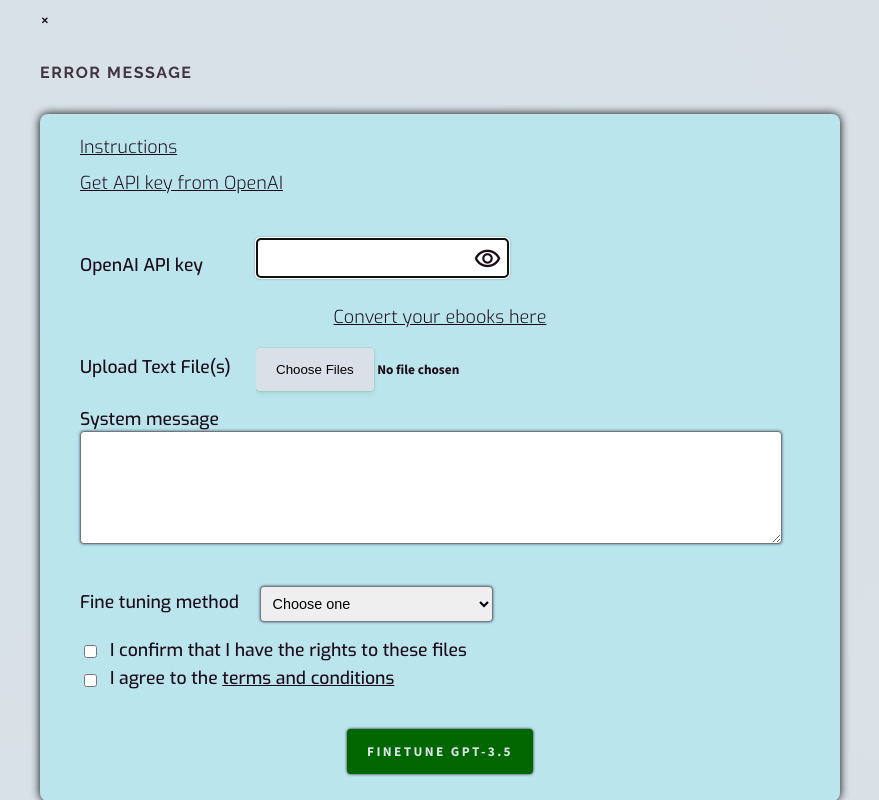
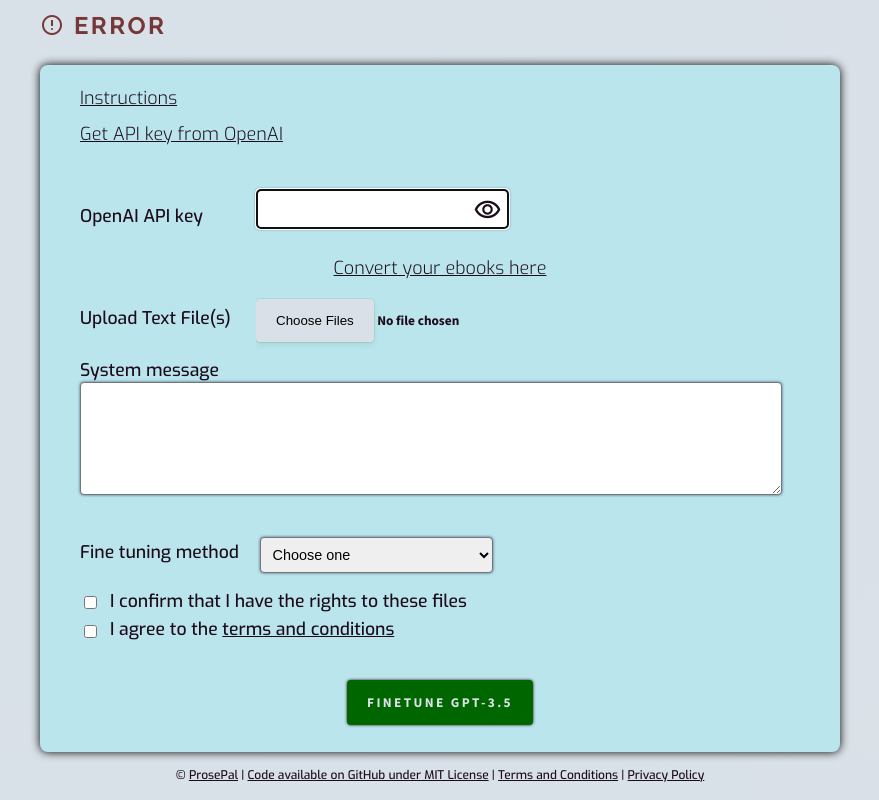
Before and after one commit to ashrobertsdragon/Finetune-GPT-3.5-for-Authors, a Flask app: page /finetune in a window 1280 px wide. Shown: the part 50-850 px from the top of the page, without its empty margins (200-1079 px from the left). Run offline with Flask 3, Linux system fonts and the light colour scheme; parts of the project's set-up code (start-up, migrations or seed data) failed here and were passed over; some libraries are stand-ins or nearby versions.

Commit message:
last of modals styled

```diff
--- a/src/static/css/forms.css
+++ b/src/static/css/forms.css
@@ -203,40 +203,38 @@ div {
 .error-modal {
   display: none; /* Hide the modal by default */
   position: fixed;
-  z-index: 1;
-  left: 0;
-  top: 0;
-  width: 100%;
-  height: 100%;
-  background-color: rgba(0,0,0,0.4);
+  top: 50%;
+  left: 50%;
+  transform: translate(-50%, -50%);
+  max-width: 400px;
+  padding: 20px;
+  background-color: #c7c9cc;
+  color: #600d0d;
+  border-color: #600d0d;
+  border-width: 2px;
+  border-style: solid;
+  box-sizing: border-box;
+  border-radius: 6px;
 }
 
-.error-modal-content {
-  background-color: #DBE1E7;
-  color: #1C0B19;
-  margin: 15% auto;
-  padding: 20px;
-  border: 1px solid #BBE5ED;
-  width: 50%;
-  text-align: center;
-}
-body.dark-mode .error-modal-content {
-  background-color: #1C0B19;
-  color: #DBE1E7;
-  border: 1px solid #3F5C7D
+.error-modal-title {
+  color: #600d0d;
+  font-size: 1.5rem;
+  text-transform: uppercase;
+  opacity: 0.8;
+  line-height: 1.2;
 }
 
-.error-modal-close {
-  color: #BBE5ED;
-  float: right;
-  font-size: 28px;
-  font-weight: bold;
-  cursor: pointer;
+.err-circle {
+  font-weight: 300;
+  padding-right: 10px;
+  transform: translateY(.2rem);
 }
 
 .error {
-  color: #ff0000; /* Adjust color as needed */
+  color: #ff0000;
   font-size: .9em;
+  vertical-align: middle;
 }
 
 .flash-modal {
@@ -291,7 +289,6 @@ body.dark-mode .flash-modal {
   align-items: center;
   position: relative;
 }
-
 
 #eye {
   position: absolute;
--- a/src/static/js/finetuner.js
+++ b/src/static/js/finetuner.js
@@ -23,16 +23,6 @@
     function showErrorModal() {
       var modal = document.getElementById("errorModal");
       modal.style.display = "block";
-
-      var closeButton = modal.querySelector(".close");
-      closeButton.onclick = function() {
-        modal.style.display = "none";
-      }
-      window.onclick = function(event) {
-        if (event.target == modal) {
-          modal.style.display = "none";
-        }
-      }
     }
 
     document.addEventListener("DOMContentLoaded", function() {
--- a/src/templates/free/finetune.html
+++ b/src/templates/free/finetune.html
@@ -6,18 +6,14 @@
   <script src="{{ url_for('static', filename='js/finetuner.js') }}"></script>
   <script src="{{ url_for('static', filename='js/invalid-input.js') }}"></script>
   <script src="{{ url_for('static', filename='js/changePlaceholder.js') }}"></script>
+  <script src="{{ url_for('static', filename='js/closeModal.js') }}"></script>
 {% endblock extra_js %}
 
 {% block content %}
-  <div class="box hidden" id="status" role="status updates" aria-label="Status Updates">
-    <h2>Fine tuning status:</h2>
 {% with messages = get_flashed_messages() %}
 {% if messages %}
-      <script src="{{ url_for('static', filename='js/closeModal.js') }}"></script>
     <div class="flash-modal">
-        <span class="material-symbols-outlined close-icon">
-          close
-          </span>
+      <span class="material-symbols-outlined close-icon">close</span>
       <ul class="flashes">
         {% for message in messages %}
           <li>{{ message }}</li>
@@ -26,15 +22,20 @@
     </div>
 {% endif %}
 {% endwith %}
+  <div class="box hidden" id="status" role="status updates" aria-label="Status Updates">
+    <h2>Fine tuning status:</h2>
     <p id="statusMessage"></p>
   </div>
   <div id="errorModal" class="modal" aria-labelledby="modalTitle" aria-describedby="errorMessage">
-    <div class="modal-content">
-        <span class="close role="button" tabindex="0">&times;</span>
-        <h2 id="modalTitle">Error Message</h2>
+      <span class="material-symbols-outlined close-icon">
+        close
+        </span>
+        <h2 class="error-modal-title"><span class="material-symbols-outlined err-circle">
+          error
+          </span>Error</h2>
         <p id="errorMessage"></p>
   </div>
-  </div>
+
   <form class="box" method="POST" enctype="multipart/form-data" role="main" action="{{url_for('free.finetune')}}">
     {{ form.csrf_token }}
     <div class="opening-info">
```
Lines whose indentation alone changed are shown as unchanged.
